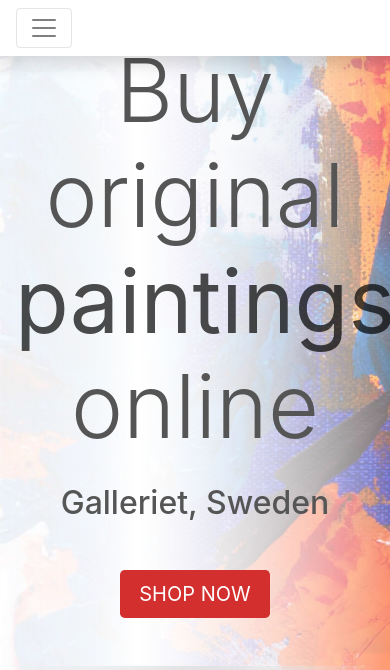
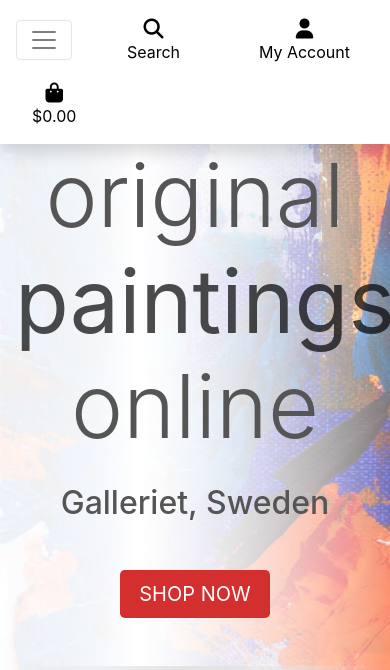
Before and after one commit to mittnamnkenny/galleriet, a Django app: page / in a window 390 px wide. Shown: the top 670 px of the page. Run offline with Django 3.2, Linux system fonts and the light colour scheme; the visitor is signed in with stand-in values (Sample User, id 1); some libraries are stand-ins or nearby versions.

Commit message:
Complete header layout for mobile devices

```diff
--- a/templates/base.html
+++ b/templates/base.html
@@ -100,6 +100,7 @@
             <button class="navbar-toggler" type="button" data-toggle="collapse" data-target="#main-nav" aria-controls="main-nav" aria-expanded="false" aria-label="Toggle navigation">
                 <span class="navbar-toggler-icon"></span>
             </button>
+            {% include 'includes/mobile-top-header.html' %}
             {% include 'includes/main-nav.html' %}
         </nav>
       </div>
--- /dev/null
+++ b/templates/includes/mobile-top-header.html
@@ -0,0 +1,56 @@
+<li class="list-inline-item">
+    <a class="text-black nav-link d-block d-lg-none" href="#" id="mobile-search" data-toggle="dropdown" aria-haspopup="true" aria-expanded="false">
+        <div class="text-center">
+            <div><i class="fas fa-search fa-lg"></i></div>
+            <p class="my-0">Search</p>
+        </div>
+    </a>
+    <div class="dropdown-menu border-0 w-100 p-3 rounded-0 my-0" aria-labelledby="mobile-search">
+        <form class="form" method="GET" action="">
+            <div class="input-group w-100">
+                <input class="form-control border border-black rounded-0" type="text" name="q" placeholder="Search our site">
+                <div class="input-group-append">
+                    <button class="form-control form-control btn btn-black border border-black rounded-0" type="submit">
+                        <span class="icon">
+                            <i class="fas fa-search"></i>
+                        </span>
+                    </button>
+                </div>
+            </div>
+        </form>
+    </div>
+</li>
+<li class="list-inline-item dropdown">
+    <a class="text-black nav-link d-block d-lg-none" href="#" id="user-options" data-toggle="dropdown" aria-haspopup="true" aria-expanded="false">
+        <div class="text-center">
+            <div><i class="fas fa-user fa-lg"></i></div>
+            <p class="my-0">My Account</p>
+        </div>
+    </a>
+    <div class="dropdown-menu border-0" aria-labelledby="user-options">
+        {% if request.user.is_authenticated %}
+            {% if request.user.is_superuser %}
+                <a href="{% url 'account_logout' %}" class="dropdown-item">Product Management</a>
+            {% endif %}
+            <a href="" class="dropdown-item">My Profile</a>
+            <a href="{% url 'account_logout' %}" class="dropdown-item">Logout</a>
+        {% else %}
+            <a href="{% url 'account_signup' %}" class="dropdown-item">Register</a>
+            <a href="{% url 'account_login' %}" class="dropdown-item">Login</a>
+        {% endif %}
+    </div>
+</li>
+<li class="list-inline-item">
+    <a class="{% if grand_total %}text-primary font-weight-bold{% else %}text-black{% endif %} nav-link d-block d-lg-none" href="">
+        <div class="text-center">
+            <div><i class="fas fa-shopping-bag fa-lg"></i></div>
+            <p class="my-0">
+                {% if grand_total %}
+                    ${{ grand_total|floatformat:2 }}
+                {% else %}
+                    $0.00
+                {% endif %}
+            </p>
+        </div>
+    </a>
+</li>
```
